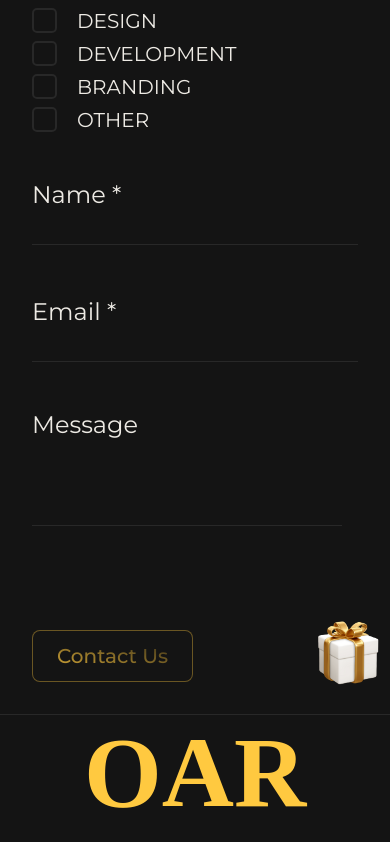
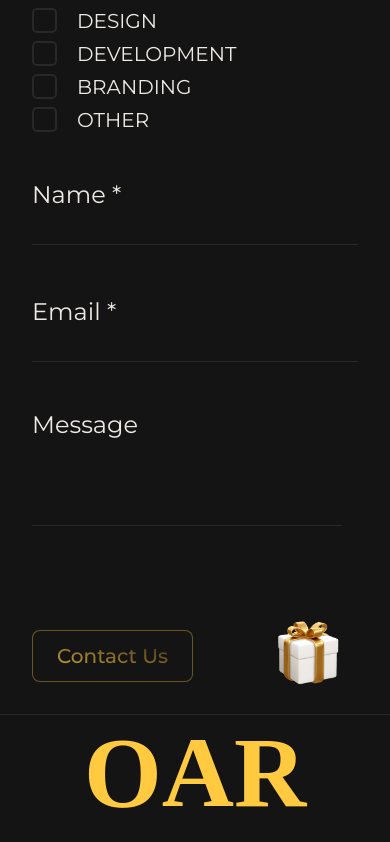
Before and after one commit to oarstudios/AapliWebsite, a React (Create React App) app: page /blogs/1 in a window 390 px wide. Shown: the part 6704-7546 px from the top of the page. Built offline with nearby package versions, Linux system fonts and the light colour scheme; a web font is replaced by a local one.

Commit message:
added changes

```diff
--- a/src/Components/Home/Footer/Footer.css
+++ b/src/Components/Home/Footer/Footer.css
@@ -439,7 +439,7 @@ textarea:focus {
 
 @media (max-width: 425px) {
   .submit-container .gift {
-    right: -40px;
+    right: 0px;
     bottom: -25px;
     height: 100px;
     width: 100px;
--- a/src/Components/Home/Footer/Footer.js
+++ b/src/Components/Home/Footer/Footer.js
@@ -55,13 +55,13 @@ const Footer = () => {
   }, []);
 
   useEffect(()=>{
-      if(window.innerWidth <425)
+      if(window.innerWidth <= 520)
       {
         setVch(voucherMob)
       }else{
         setVch(voucher)
       }
-  },[])
+  },[window.innerWidth])
 
   const handleSubmit = (e) => {
     e.preventDefault();
```
